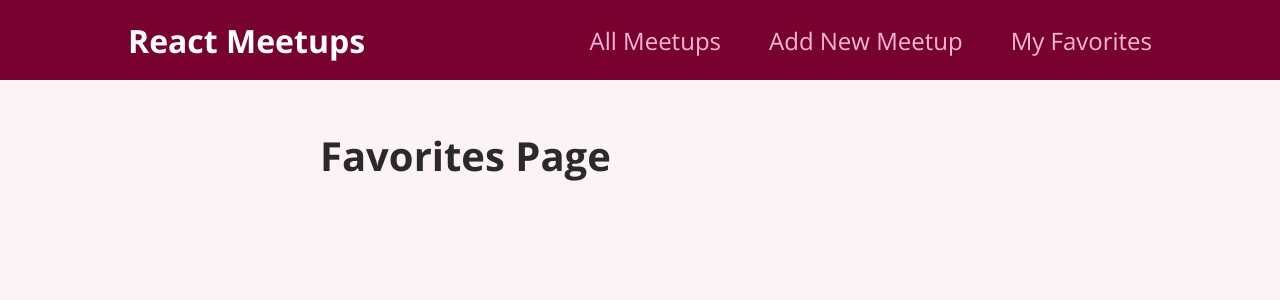
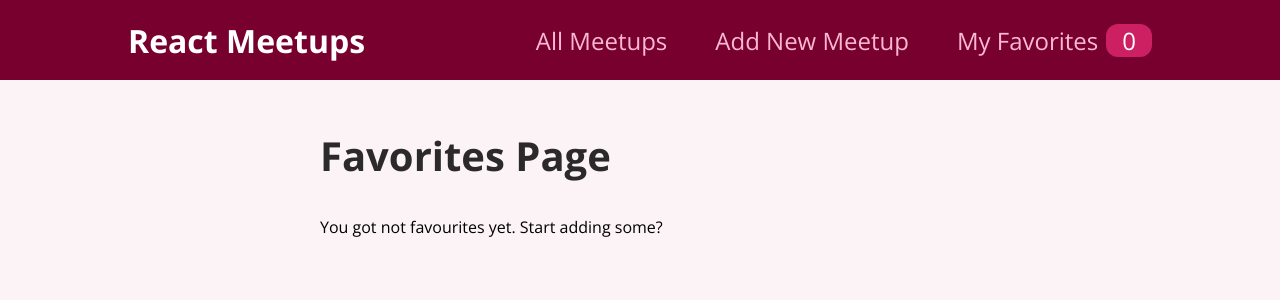
Before and after one commit to abr-ya/react-meets, a React (Vite) app: page /favorites in a window 1280 px wide. Shown: the top 300 px of the page. Built offline with nearby package versions, Linux system fonts and the light colour scheme.

Commit message:
feat: Add Likes Count Badge to Navigation

```diff
--- a/package.json
+++ b/package.json
@@ -1,6 +1,6 @@
 {
-  "name": "react-vite-eslint-test",
-  "version": "0.0.0",
+  "name": "react-meets",
+  "version": "1.0.0",
   "scripts": {
     "dev": "vite",
     "build": "vite build",
--- a/src/context/LikeContext.jsx
+++ b/src/context/LikeContext.jsx
@@ -24,7 +24,7 @@ export const LikeProvider = ({ children }) => {
 
   const context = {
     likes,
-    count: likes.iength,
+    count: likes.length,
     addLike,
     unLike,
     hasLike,
--- a/src/layouts/MainNavigation.jsx
+++ b/src/layouts/MainNavigation.jsx
@@ -1,8 +1,11 @@
-import React from 'react';
+import React, { useContext } from 'react';
 import { Link } from 'react-router-dom';
+import LikeContext from '../context/LikeContext';
 import classes from './MainNavigation.module.scss';
 
-function MainNavigation() {
+const MainNavigation = () => {
+  const { count } = useContext(LikeContext);
+
   return (
     <header className={classes.header}>
       <div className={classes.logo}>React Meetups</div>
@@ -15,12 +18,15 @@ function MainNavigation() {
             <Link to="/new-meetup">Add New Meetup</Link>
           </li>
           <li>
-            <Link to="/favorites">My Favorites</Link>
+            <Link to="/favorites">
+              My Favorites
+              <span className={classes.badge}>{count}</span>
+            </Link>
           </li>
         </ul>
       </nav>
     </header>
   );
-}
+};
 
 export default MainNavigation;
--- a/src/pages/Favorites.jsx
+++ b/src/pages/Favorites.jsx
@@ -3,12 +3,17 @@ import LikeContext from '../context/LikeContext';
 import MeetupList from '../components/meetups/MeetupList';
 
 const FavoritesPage = () => {
-  const { likes } = useContext(LikeContext);
+  const { likes, count } = useContext(LikeContext);
+
+  const getContent = () => {
+    if (count === 0) return <p>You got not favourites yet. Start adding some?</p>;
+    return <MeetupList meetups={likes} />;
+  };
 
   return (
     <section>
       <h1>Favorites Page</h1>
-      <MeetupList meetups={likes} />
+      {getContent()}
     </section>
   );
 };
```
